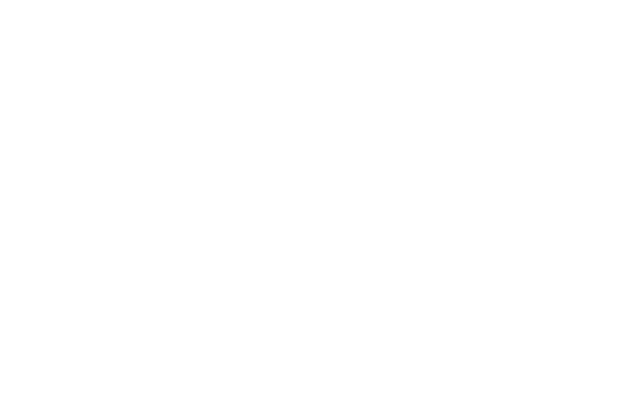
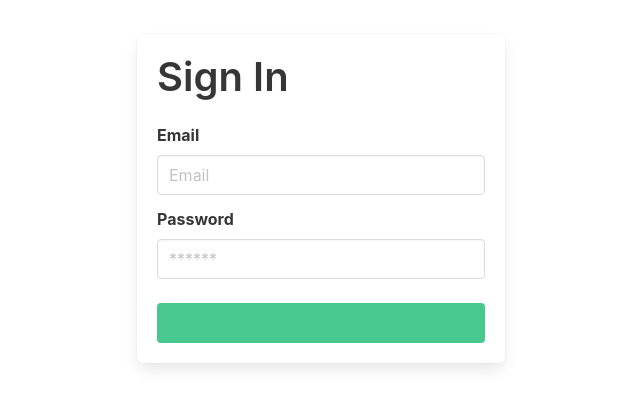
Before and after one commit to fajarspace/LabTI, a React (Create React App) app: page / in a window 1280 px wide. Before the commit this address had no page. Shown: the part 202-610 px from the top of the page, without its empty margins (319-959 px from the left). Built offline with nearby package versions, Linux system fonts and the light colour scheme.

Commit message:
add : layouts

```diff
--- a/src/App.js
+++ b/src/App.js
@@ -1,7 +1,7 @@
 import { BrowserRouter, Routes, Route } from "react-router-dom";
 import Dashboard from "./pages/Dashboard";
-// import Login from "./components/Login";
-// import Users from "./pages/Users";
+import Login from "./components/Login";
+import Users from "./pages/Users";
 // import Products from "./pages/Products";
 // import AddUser from "./pages/AddUser";
 // import EditUser from "./pages/EditUser";
@@ -13,10 +13,10 @@ function App() {
     <div>
       <BrowserRouter>
         <Routes>
-          {/* <Route path="/" element={<Login />} /> */}
+          <Route path="/" element={<Login />} />
           <Route path="/dashboard" element={<Dashboard />} />
-          {/* <Route path="/users" element={<Users />} />
-          <Route path="/users/add" element={<AddUser />} />
+          <Route path="/users" element={<Users />} />
+          {/* <Route path="/users/add" element={<AddUser />} />
           <Route path="/users/edit/:id" element={<EditUser />} />
           <Route path="/products" element={<Products />} />
           <Route path="/products/add" element={<AddProduct />} />
--- /dev/null
+++ b/src/components/Login.jsx
@@ -0,0 +1,77 @@
+import React, { useState, useEffect } from "react";
+import { useDispatch, useSelector } from "react-redux";
+import { useNavigate } from "react-router-dom";
+// import { LoginUser, reset } from "../features/authSlice";
+
+const Login = () => {
+  //   const [email, setEmail] = useState("");
+  //   const [password, setPassword] = useState("");
+  //   const dispatch = useDispatch();
+  //   const navigate = useNavigate();
+  //   const { user, isError, isSuccess, isLoading, message } = useSelector(
+  //     (state) => state.auth
+  //   );
+
+  //   useEffect(() => {
+  //     if (user || isSuccess) {
+  //       navigate("/dashboard");
+  //     }
+  //     dispatch(reset());
+  //   }, [user, isSuccess, dispatch, navigate]);
+
+  //   const Auth = (e) => {
+  //     e.preventDefault();
+  //     dispatch(LoginUser({ email, password }));
+  //   };
+
+  return (
+    <section className="hero is-fullheight is-fullwidth">
+      <div className="hero-body">
+        <div className="container">
+          <div className="columns is-centered">
+            <div className="column is-4">
+              <form className="box">
+                {/* {isError && <p className="has-text-centered">{message}</p>} */}
+                <h1 className="title is-2">Sign In</h1>
+                <div className="field">
+                  <label className="label">Email</label>
+                  <div className="control">
+                    <input
+                      type="text"
+                      className="input"
+                      // value={email}
+                      // onChange={(e) => setEmail(e.target.value)}
+                      placeholder="Email"
+                    />
+                  </div>
+                </div>
+                <div className="field">
+                  <label className="label">Password</label>
+                  <div className="control">
+                    <input
+                      type="password"
+                      className="input"
+                      // value={password}
+                      // onChange={(e) => setPassword(e.target.value)}
+                      placeholder="******"
+                    />
+                  </div>
+                </div>
+                <div className="field mt-5">
+                  <button
+                    type="submit"
+                    className="button is-success is-fullwidth"
+                  >
+                    {/* {isLoading ? "Loading..." : "Login"} */}
+                  </button>
+                </div>
+              </form>
+            </div>
+          </div>
+        </div>
+      </div>
+    </section>
+  );
+};
+
+export default Login;
--- a/src/components/Sidebar.jsx
+++ b/src/components/Sidebar.jsx
@@ -1,6 +1,6 @@
 import React from 'react'
 import { NavLink, useNavigate } from "react-router-dom"
-import { IoPerson, IoPricetag, IoHome, IoLogOut } from "react-icons/io5";
+import { IoPerson, IoTime, IoHome, IoLogOut } from "react-icons/io5";
 
 const Sidebar = () => {
   return (
@@ -16,7 +16,7 @@ const Sidebar = () => {
             </li>
             <li>
               <NavLink to={"/jadwal"}>
-                <IoPricetag /> jadwal
+                <IoTime /> jadwal
               </NavLink>
             </li>
           </ul>
@@ -36,9 +36,9 @@ const Sidebar = () => {
           <p className="menu-label">Settings</p>
           <ul className="menu-list">
             <li>
-              {/* <button onClick={logout} className="button is-white">
+              <button className="button is-white">
                 <IoLogOut /> Logout
-              </button> */}
+              </button>
             </li>
           </ul>
         </aside>
--- /dev/null
+++ b/src/components/Userlist.jsx
@@ -0,0 +1,52 @@
+import React, { useState, useEffect } from "react";
+import axios from "axios";
+import { Link } from "react-router-dom";
+
+const Userlist = () => {
+  return (
+    <div>
+      <h1 className="title">Users</h1>
+      <h2 className="subtitle">List of Users</h2>
+      <Link to="/users/add" className="button is-primary mb-2">
+        Add New
+      </Link>
+      <table className="table is-striped is-fullwidth">
+        <thead>
+          <tr>
+            <th>No</th>
+            <th>Name</th>
+            <th>Email</th>
+            <th>Role</th>
+            <th>Actions</th>
+          </tr>
+        </thead>
+        <tbody>
+          {/* {users.map((user, index) => (
+            <tr key={user.uuid}>
+              <td>{index + 1}</td>
+              <td>{user.name}</td>
+              <td>{user.email}</td>
+              <td>{user.role}</td>
+              <td>
+                <Link
+                  to={`/users/edit/${user.uuid}`}
+                  className="button is-small is-info"
+                >
+                  Edit
+                </Link>
+                <button
+                  onClick={() => deleteUser(user.uuid)}
+                  className="button is-small is-danger"
+                >
+                  Delete
+                </button>
+              </td>
+            </tr>
+          ))} */}
+        </tbody>
+      </table>
+    </div>
+  )
+}
+
+export default Userlist
--- /dev/null
+++ b/src/pages/Users.jsx
@@ -0,0 +1,32 @@
+import React, { useEffect } from "react";
+import Layout from "./Layout";
+import Userlist from "../components/Userlist";
+// import { useDispatch, useSelector } from "react-redux";
+// import { useNavigate } from "react-router-dom";
+// import { getMe } from "../features/authSlice";
+
+const Users = () => {
+  // const dispatch = useDispatch();
+  // const navigate = useNavigate();
+  // const { isError, user } = useSelector((state) => state.auth);
+
+  // useEffect(() => {
+  //   dispatch(getMe());
+  // }, [dispatch]);
+
+  // useEffect(() => {
+  //   if (isError) {
+  //     navigate("/");
+  //   }
+  //   if (user && user.role !== "admin") {
+  //     navigate("/dashboard");
+  //   }
+  // }, [isError, user, navigate]);
+  return (
+    <Layout>
+      <Userlist />
+    </Layout>
+  );
+};
+
+export default Users;
```
